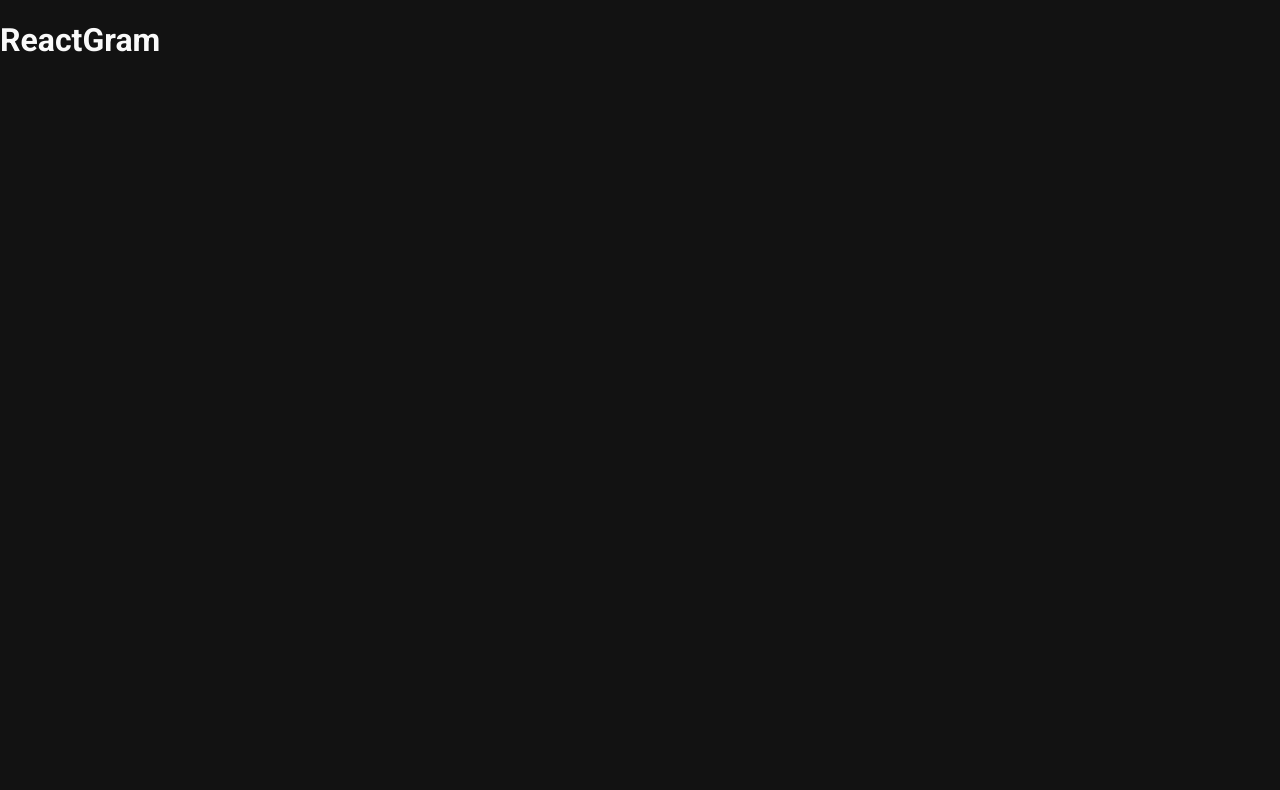
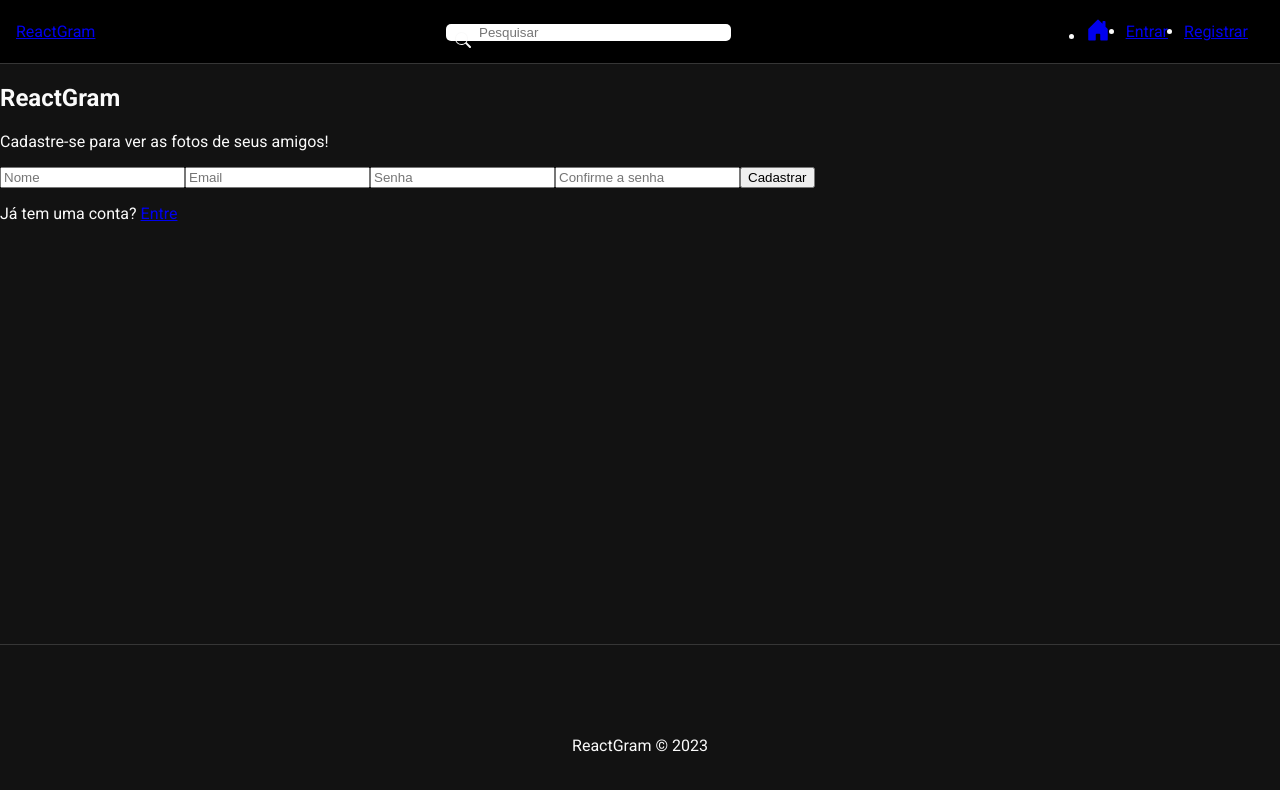
Before and after one commit to TheRermz/reactgram-mfischer, a React (Vite) app in the folder frontend/: page /register in a window 1280 px wide. Shown: the top 790 px of the page. Built offline with nearby package versions, Linux system fonts and the light colour scheme.

Commit message:
Add router and components for navigation

```diff
--- a/frontend/src/App.css
+++ b/frontend/src/App.css
@@ -0,0 +1,3 @@
+.container {
+  min-height: 70vh;
+}
--- a/frontend/src/App.jsx
+++ b/frontend/src/App.jsx
@@ -1,10 +1,32 @@
 import "./App.css";
+
+//router
+import { BrowserRouter, Routes, Route, Navigate } from "react-router-dom";
+
+//components
+import Navbar from "./components/Navbar";
+import Footer from "./components/Footer";
+
+//pages
+import Home from "./pages/Home/Home";
+import Login from "./pages/Auth/Login";
+import Register from "./pages/Auth/Register";
 
 function App() {
   return (
     <>
       <div>
-        <h1>ReactGram</h1>
+        <BrowserRouter>
+          <Navbar />
+          <div className="container">
+            <Routes>
+              <Route path="/" element={<Home />} />
+              <Route path="/login" element={<Login />} />
+              <Route path="/register" element={<Register />} />
+            </Routes>
+          </div>
+          <Footer />
+        </BrowserRouter>
       </div>
     </>
   );
--- /dev/null
+++ b/frontend/src/components/Footer.css
@@ -0,0 +1,8 @@
+#footer {
+  background-color: #121212;
+  height: 200px;
+  display: flex;
+  justify-content: center;
+  align-items: center;
+  border-top: 1px solid #363636;
+}
--- /dev/null
+++ b/frontend/src/components/Footer.jsx
@@ -0,0 +1,11 @@
+import "./Footer.css";
+
+const Footer = () => {
+  return (
+    <footer id="footer">
+      <p>ReactGram &copy; 2023</p>
+    </footer>
+  );
+};
+
+export default Footer;
--- /dev/null
+++ b/frontend/src/components/Navbar.css
@@ -0,0 +1,44 @@
+#nav {
+  display: flex;
+  justify-content: space-between;
+  align-items: center;
+  background-color: #000;
+  border-bottom: 1px solid #363636;
+  padding: 0.1em 1em;
+}
+
+#search-form {
+  position: relative;
+  width: 20%;
+}
+
+#search-form svg {
+  position: absolute;
+  top: 10px;
+  left: 9px;
+}
+
+#search-form input {
+  padding-left: 2.5em;
+  border: none;
+  border-radius: 5px;
+  width: 100%;
+  margin: 0;
+}
+
+#nav-links {
+  display: flex;
+  align-items: center;
+}
+
+#nav-links li {
+  margin-right: 1em;
+}
+
+#nav-links span {
+  cursor: pointer;
+}
+
+#nav-links svg {
+  font-size: 1.5em;
+}
--- /dev/null
+++ b/frontend/src/components/Navbar.jsx
@@ -0,0 +1,37 @@
+import "./Navbar.css";
+
+//components
+import { NavLink, Link } from "react-router-dom";
+import {
+  BsSearch,
+  BsHouseDoorFill,
+  BsFillPersonFill,
+  BsFillCameraFill,
+} from "react-icons/bs";
+
+const Navbar = () => {
+  return (
+    <nav id="nav">
+      <Link to="/">ReactGram</Link>
+      <form id="search-form">
+        <BsSearch />
+        <input type="text" placeholder="Pesquisar" />
+      </form>
+      <ul id="nav-links">
+        <li>
+          <NavLink to="/">
+            <BsHouseDoorFill />
+          </NavLink>
+        </li>
+        <li>
+          <NavLink to="login">Entrar</NavLink>
+        </li>
+        <li>
+          <NavLink to="register">Registrar</NavLink>
+        </li>
+      </ul>
+    </nav>
+  );
+};
+
+export default Navbar;
--- /dev/null
+++ b/frontend/src/pages/Auth/Login.jsx
@@ -0,0 +1,7 @@
+import "./Auth.css";
+
+const Login = () => {
+  return <div>Login</div>;
+};
+
+export default Login;
--- /dev/null
+++ b/frontend/src/pages/Auth/Register.jsx
@@ -0,0 +1,32 @@
+import "./Auth.css";
+
+// components
+import { Link } from "react-router-dom";
+
+// hooks
+import { useState, useEffect } from "react";
+
+const Register = () => {
+  const handleSubmit = (e) => {
+    e.preventDefault();
+  };
+
+  return (
+    <div>
+      <h2>ReactGram</h2>
+      <p className="subtitle">Cadastre-se para ver as fotos de seus amigos!</p>
+      <form onSubmit={handleSubmit}>
+        <input type="text" placeholder="Nome" />
+        <input type="email" placeholder="Email" />
+        <input type="password" placeholder="Senha" />
+        <input type="password" placeholder="Confirme a senha" />
+        <input type="submit" value="Cadastrar" />
+      </form>
+      <p>
+        Já tem uma conta? <Link to="/login">Entre</Link>
+      </p>
+    </div>
+  );
+};
+
+export default Register;
--- /dev/null
+++ b/frontend/src/pages/Home/Home.jsx
@@ -0,0 +1,7 @@
+import "./Home.css";
+
+const Home = () => {
+  return <div>Home</div>;
+};
+
+export default Home;
```
Also changed, not shown: frontend/src/pages/Auth/Auth.css (added), frontend/src/pages/Home/home.css (added).
